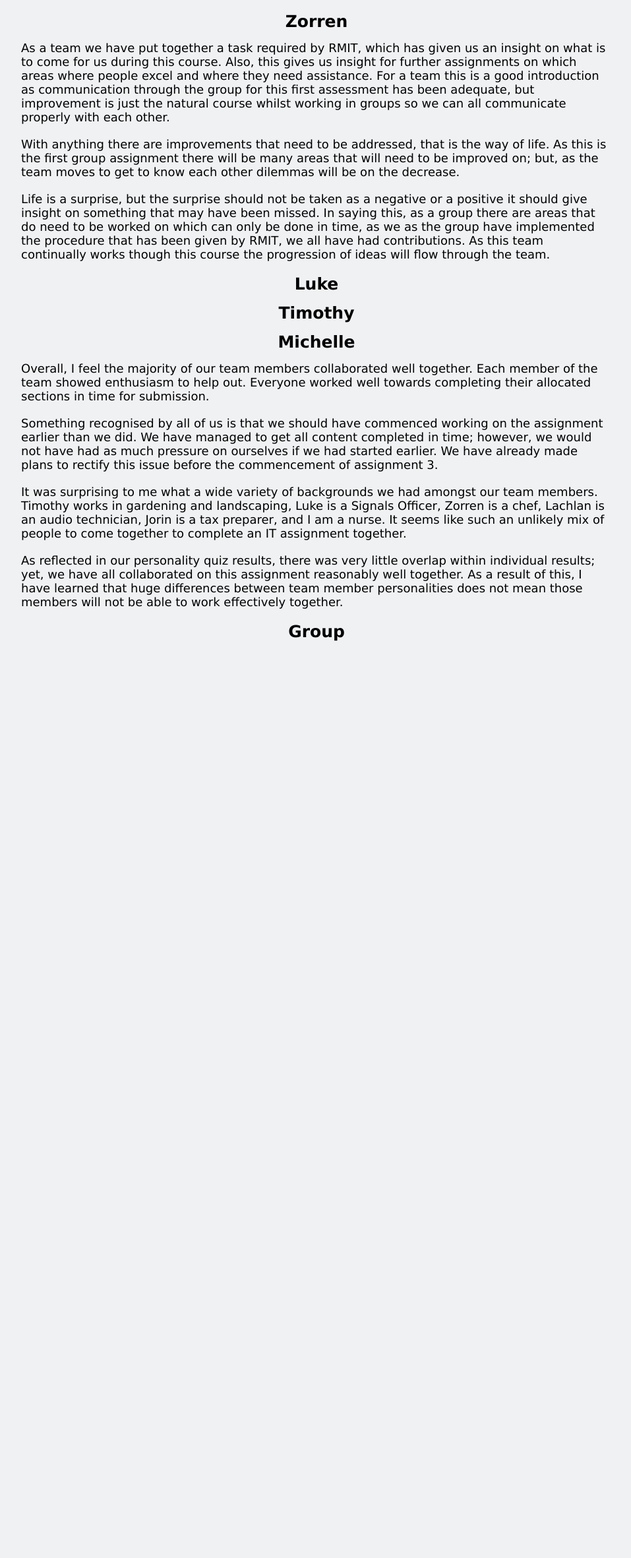
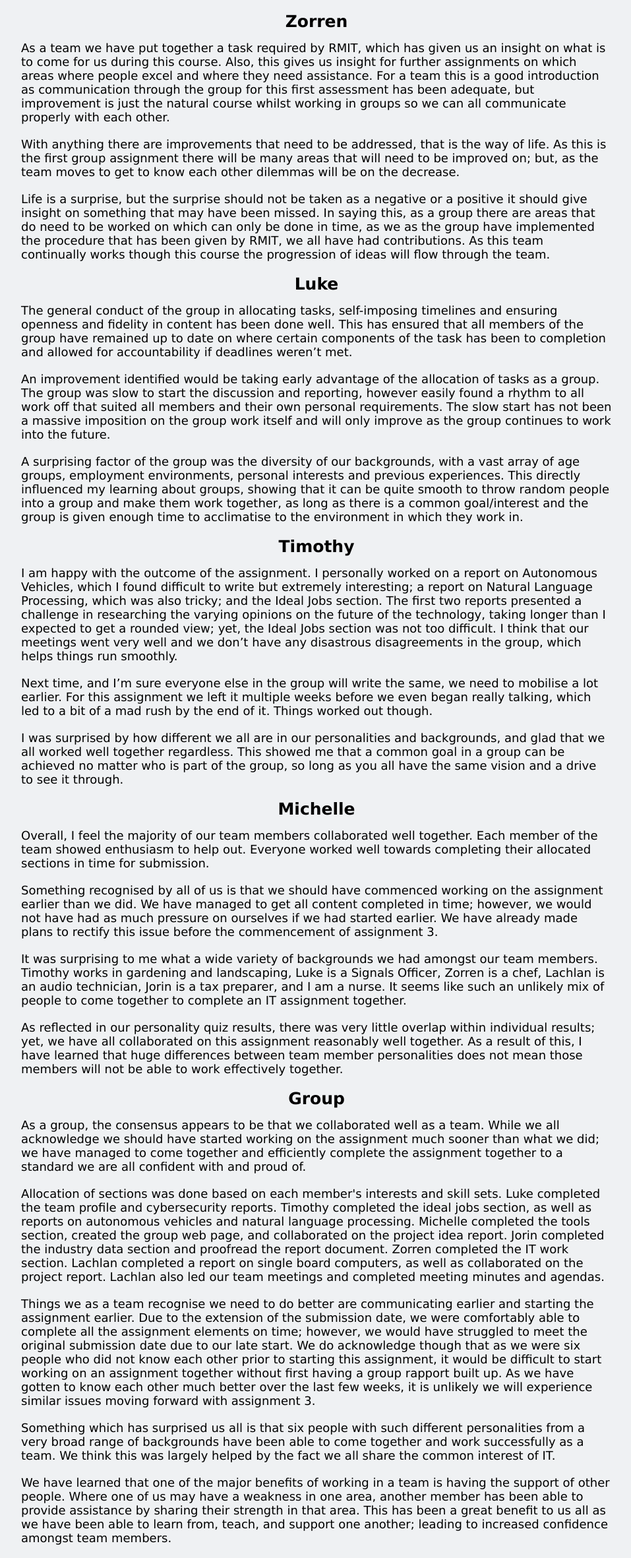
Before and after one commit to michelle-woolley/group21, a plain HTML site: page groupReflection.html in a window 1280 px wide. Shown: the part 1588-3950 px from the top of the page at 66% size, without its empty margins (160-1117 px from the left). Before the commit the page ends 2575 px from the top, so only its background shows below. Drawn offline with Linux system fonts and the light colour scheme.

Commit message:
Group name updated + final content added
Final content added to group reflection and team name updated on main page.

```diff
--- a/groupReflection.html
+++ b/groupReflection.html
@@ -55,7 +55,23 @@
       In saying this, as a group there are areas that do need to be worked on which can only be done in time, as we as the group have implemented the procedure that has been given by RMIT,
       we all have had contributions. As this team continually works though this course the progression of ideas will flow through the team.</p>
     <h3 class="techNameSubHeadings">Luke</h3>
+    <p class="techReportInfo">The general conduct of the group in allocating tasks, self-imposing timelines and ensuring openness and fidelity in content has been done well. This has ensured that
+      all members of the group have remained up to date on where certain components of the task has been to completion and allowed for accountability if deadlines weren’t met.</p>
+    <p class="techReportInfo">An improvement identified would be taking early advantage of the allocation of tasks as a group. The group was slow to start the discussion and reporting, however easily
+      found a rhythm to all work off that suited all members and their own personal requirements. The slow start has not been a massive imposition on the group work itself and will only improve as the
+      group continues to work into the future.</p>
+    <p class="techReportInfo">A surprising factor of the group was the diversity of our backgrounds, with a vast array of age groups, employment environments, personal interests and previous experiences.
+      This directly influenced my learning about groups, showing that it can be quite smooth to throw random people into a group and make them work together, as long as there is a common goal/interest and
+      the group is given enough time to acclimatise to the environment in which they work in.</p>
     <h3 class="techNameSubHeadings">Timothy</h3>
+    <p class="techReportInfo">I am happy with the outcome of the assignment. I personally worked on a report on Autonomous Vehicles, which I found difficult to write but extremely interesting; a report on
+      Natural Language Processing, which was also tricky; and the Ideal Jobs section. The first two reports presented a challenge in researching the varying opinions on the future of the technology,
+      taking longer than I expected to get a rounded view; yet, the Ideal Jobs section was not too difficult. I think that our meetings went very well and we don’t have any disastrous disagreements in
+      the group, which helps things run smoothly.</p>
+    <p class="techReportInfo">Next time, and I’m sure everyone else in the group will write the same, we need to mobilise a lot earlier. For this assignment we left it multiple weeks before we even began
+      really talking, which led to a bit of a mad rush by the end of it. Things worked out though.</p>
+    <p class="techReportInfo">I was surprised by how different we all are in our personalities and backgrounds, and glad that we all worked well together regardless. This showed me that a common goal in
+      a group can be achieved no matter who is part of the group, so long as you all have the same vision and a drive to see it through.</p>
     <h3 class="techNameSubHeadings">Michelle</h3>
     <p class="techReportInfo">Overall, I feel the majority of our team members collaborated well together. Each member of the team showed enthusiasm to help out.
       Everyone worked well towards completing their allocated sections in time for submission.</p>
@@ -66,6 +82,22 @@
     <p class="techReportInfo">As reflected in our personality quiz results, there was very little overlap within individual results; yet, we have all collaborated on this assignment reasonably well
       together. As a result of this, I have learned that huge differences between team member personalities does not mean those members will not be able to work effectively together.</p>
     <h3 class="techNameSubHeadings">Group</h3>
+    <p class="techReportInfo">As a group, the consensus appears to be that we collaborated well as a team. While we all acknowledge we should have started working on the assignment much sooner than
+      what we did; we have managed to come together and efficiently complete the assignment together to a standard we are all confident with and proud of.</p>
+    <p class="techReportInfo">Allocation of sections was done based on each member's interests and skill sets. Luke completed the team profile and cybersecurity reports. Timothy completed the ideal
+      jobs section, as well as reports on autonomous vehicles and natural language processing. Michelle completed the tools section, created the group web page, and collaborated on the project idea
+      report. Jorin completed the industry data section and proofread the report document. Zorren completed the IT work section. Lachlan completed a report on single board computers, as well as
+      collaborated on the project report. Lachlan also led our team meetings and completed meeting minutes and agendas.</p>
+    <p class="techReportInfo">Things we as a team recognise we need to do better are communicating earlier and starting the assignment earlier. Due to the extension of the submission date, we were
+      comfortably able to complete all the assignment elements on time; however, we would have struggled to meet the original submission date due to our late start. We do acknowledge though that
+      as we were six people who did not know each other prior to starting this assignment, it would be difficult to start working on an assignment together without first having a group rapport
+      built up. As we have gotten to know each other much better over the last few weeks, it is unlikely we will experience similar issues moving forward with assignment 3.</p>
+    <p class="techReportInfo">Something which has surprised us all is that six people with such different personalities from a very broad range of backgrounds have been able to come together and
+      work successfully as a team. We think this was largely helped by the fact we all share the common interest of IT.</p>
+    <p class="techReportInfo">We have learned that one of the major benefits of working in a team is having the support of other people. Where one of us may have a weakness in one area, another member
+      has been able to provide assistance by sharing their strength in that area. This has been a great benefit to us all as we have been able to learn from, teach, and support one another; leading
+      to increased confidence amongst team members.</p>
   </div>
 </body>
+
 </html>
```
Also changed, not shown: index.html (+1 -1 lines). Lines whose indentation alone changed are shown as unchanged.
